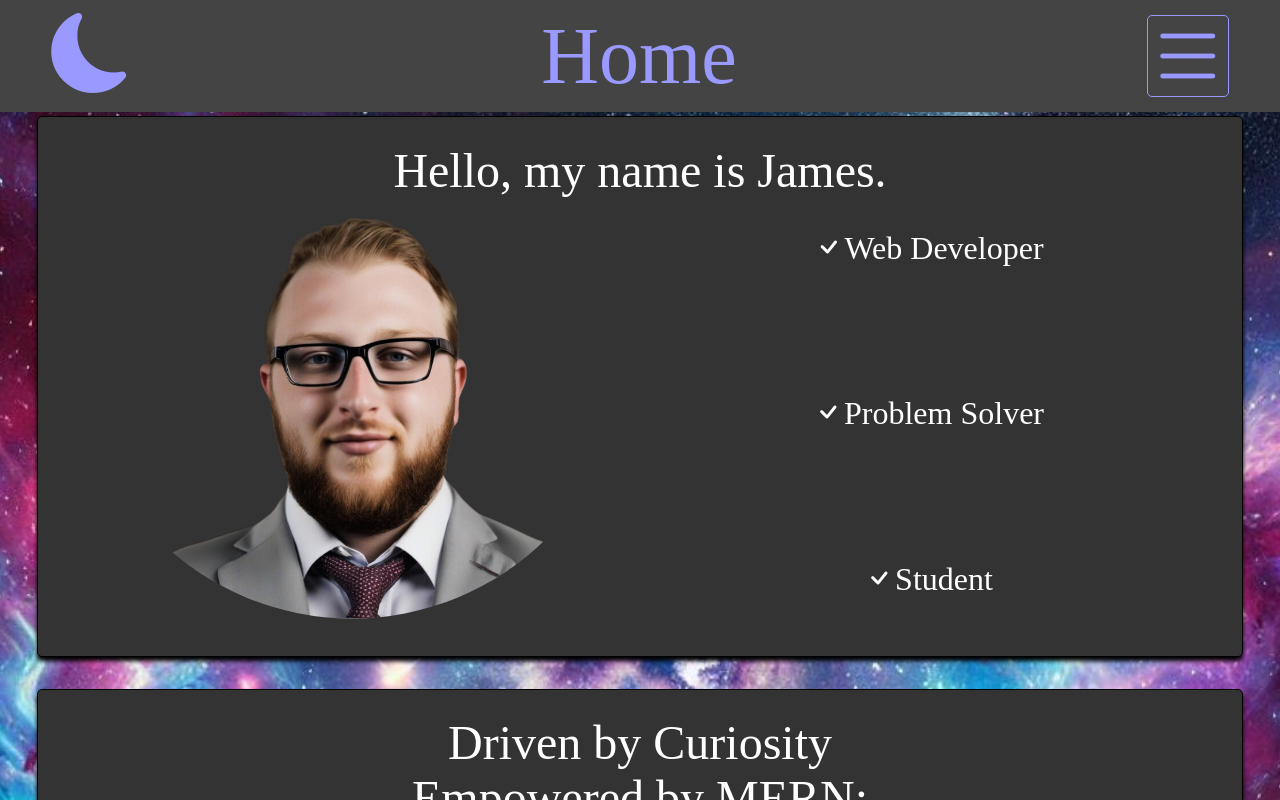
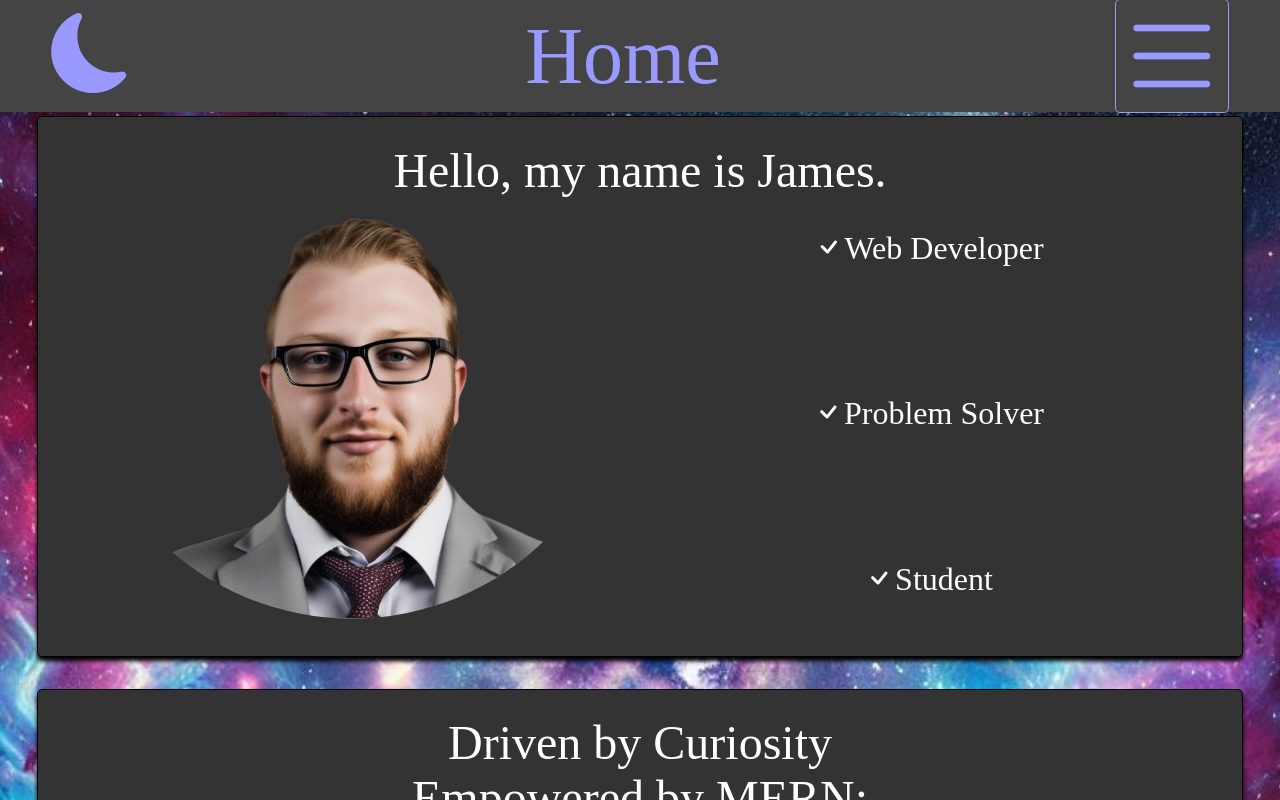
Before and after one commit to Jameshuff95/jan2025, a React (Vite) app: page / in a window 1280 px wide. Shown: the top 800 px of the page. Built offline with nearby package versions, Linux system fonts and the light colour scheme.

Commit message:
modified menut-btn size

```diff
--- a/src/App.css
+++ b/src/App.css
@@ -4,7 +4,6 @@
 
 #theme,
 #menu-btn {
-  font-size: 5rem;
   cursor: pointer;
 }
 
@@ -15,6 +14,7 @@
 
 #theme {
   color: var(--theme-color);
+  font-size: 5rem;
 }
 
 #menu-btn {
@@ -23,6 +23,7 @@
   border-radius: 5px;
   display: grid;
   place-items: center;
+  font-size: 7rem;
 }
 
 #menu-btn:active {
```
